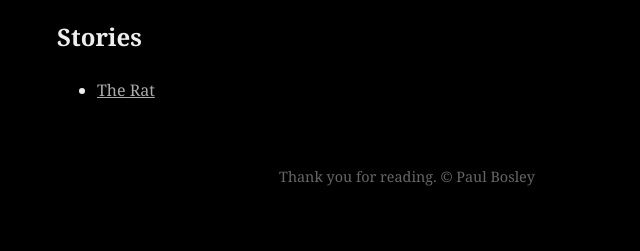
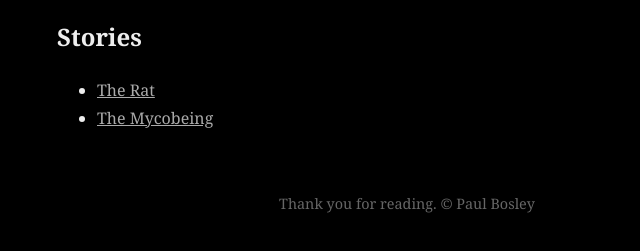
Before and after one commit to prbosley/prbosley.github.io, a plain HTML site: page index.html in a window 1280 px wide. Shown: the part 233-484 px from the top of the page, without its empty margins (233-873 px from the left). Drawn offline with Linux system fonts and the light colour scheme.

Commit message:
Update index.html

```diff
--- a/index.html
+++ b/index.html
@@ -17,7 +17,8 @@
         <section>
             <h2>Stories</h2>
             <ul>
-                <li><a href="the-rat.html">The Rat</a></li>
+    <li><a href="the-rat.html">The Rat</a></li>
+    <li><a href="the-mycobeing.html">The Mycobeing</a></li>
             </ul>
         </section>
     </main>
```
